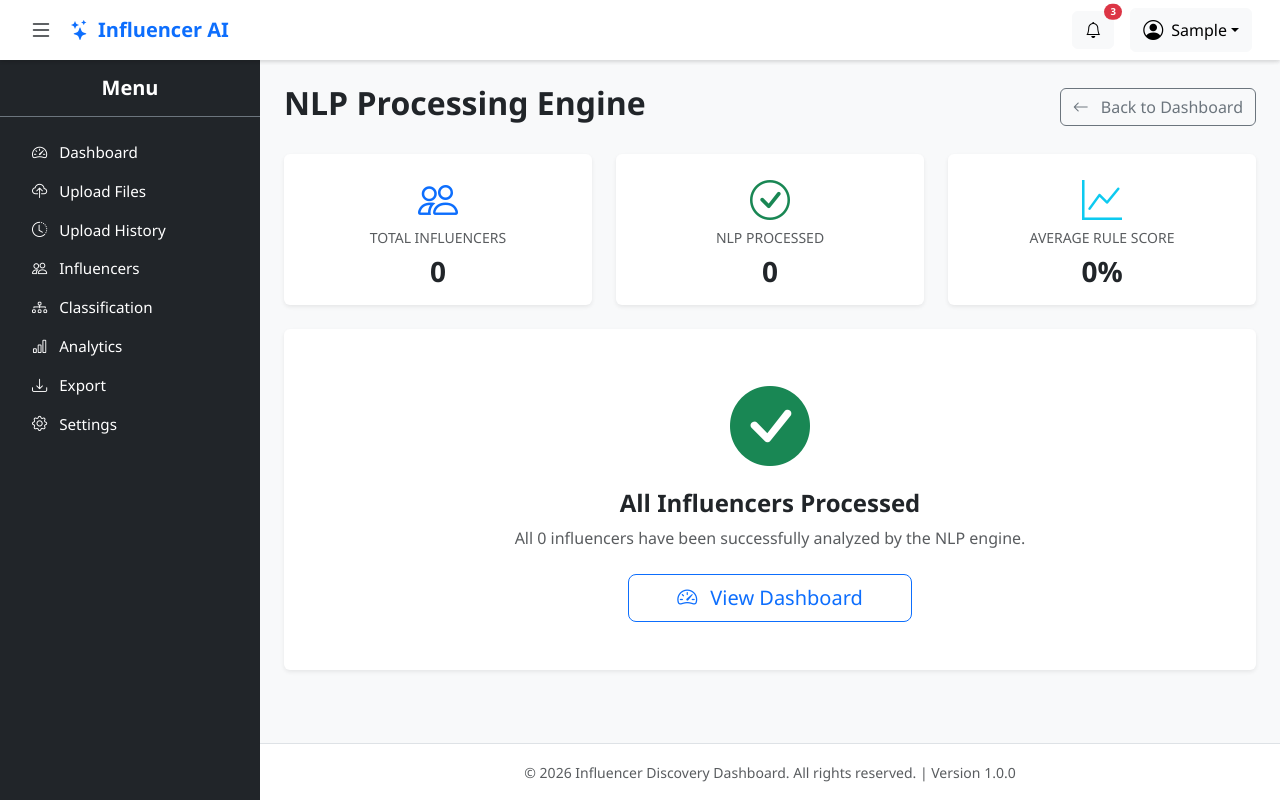
After one commit to SharmaVaibhav976531/AI-Influencer, a Django app: page /influencers/nlp/ in a window 1280 px wide. The commit adds this page. Run offline with Django 5.2, Linux system fonts and the light colour scheme; the visitor is signed in with stand-in values (Sample User, id 1); data that the repository does not hold is empty.

Commit message:
Implement NLP processing module for influencers with language detection, keyword and entity extraction, rule-based scoring, batch processing service, dashboard analytics, admin integration, routing, templates, and NLP dependencies

```diff
--- a/apps/dashboard/views.py
+++ b/apps/dashboard/views.py
@@ -1,6 +1,7 @@
 from django.contrib.auth.decorators import login_required
 from django.shortcuts import render
 from apps.uploads.models import Upload
+from apps.influencers.models import Influencer
 
 @login_required
 def home_view(request):
@@ -11,6 +12,9 @@ def home_view(request):
     successful_uploads = user_uploads.filter(status=Upload.Status.SUCCESS).count()
     failed_uploads = user_uploads.filter(status=Upload.Status.FAILED).count()
 
+    # NEW: NLP Stats
+    nlp_processed_count = Influencer.objects.filter(upload__user=request.user, nlp_processed_at__isnull=False).count()
+
     recent_uploads = user_uploads.order_by('-created_at')[:5]
 
     context = {
@@ -19,6 +23,7 @@ def home_view(request):
         'total_rows': total_rows,
         'successful_uploads': successful_uploads,
         'failed_uploads': failed_uploads,
+        'nlp_processed_count': nlp_processed_count,
         'recent_uploads': recent_uploads,
     }
     return render(request, 'dashboard/home.html', context)
--- a/apps/influencers/admin.py
+++ b/apps/influencers/admin.py
@@ -18,6 +18,10 @@ class InfluencerAdmin(admin.ModelAdmin):
         ('Details', {
             'fields': ('bio', 'description', 'language', 'location', 'email', 'website')
         }),
+        ('NLP Analysis', {
+            'fields': ('language_detected', 'language_confidence', 'rule_based_score', 'nlp_matched_groups', 'nlp_matched_keywords', 'extracted_keywords', 'extracted_entities', 'nlp_processed_at'),
+            'classes': ('collapse',)
+        }),
         ('System', {
             'fields': ('upload', 'is_active', 'raw_data', 'created_at', 'updated_at'),
             'classes': ('collapse',)
--- /dev/null
+++ b/apps/influencers/urls.py
@@ -0,0 +1,8 @@
+from django.urls import path
+from . import views
+
+app_name = 'influencers'
+
+urlpatterns = [
+    path('nlp/', views.nlp_processing_view, name='nlp_dashboard'),
+]
--- a/apps/influencers/views.py
+++ b/apps/influencers/views.py
@@ -1,3 +1,30 @@
-from django.shortcuts import render
+from django.shortcuts import render, redirect
+from django.contrib.auth.decorators import login_required
+from django.contrib import messages
+from django.db.models import Avg
+from .models import Influencer
+from .services import batch_process_nlp
 
-# Create your views here.
+@login_required
+def nlp_processing_view(request):
+    if request.method == "POST":
+        messages.info(request, "Starting NLP processing. This may take a moment...")
+        processed_count = batch_process_nlp(user=request.user)
+        messages.success(request, f"Successfully processed {processed_count} influencers.")
+        return redirect('influencers:nlp_dashboard')
+
+    total_influencers = Influencer.objects.filter(upload__user=request.user).count()
+    processed_influencers = Influencer.objects.filter(upload__user=request.user, nlp_processed_at__isnull=False).count()
+    pending_count = total_influencers - processed_influencers
+
+    avg_score = Influencer.objects.filter(
+        upload__user=request.user, nlp_processed_at__isnull=False
+    ).aggregate(Avg('rule_based_score'))['rule_based_score__avg'] or 0
+
+    context = {
+        'total_influencers': total_influencers,
+        'processed_influencers': processed_influencers,
+        'pending_count': pending_count,
+        'avg_score': round(avg_score, 2) if avg_score else 0,
+    }
+    return render(request, 'influencers/nlp_dashboard.html', context)
--- a/config/urls.py
+++ b/config/urls.py
@@ -10,6 +10,7 @@ urlpatterns = [
     path('', include('apps.authentication.urls')),
     path('dashboard/', include('apps.dashboard.urls')),
     path('uploads/', include('apps.uploads.urls')),
+    path('influencers/', include('apps.influencers.urls')),
 ]
 
 # Serve media files in development
--- /dev/null
+++ b/templates/influencers/nlp_dashboard.html
@@ -0,0 +1,74 @@
+{% extends 'base/base.html' %}
+
+{% block title %}NLP Processing | Influencer Discovery Dashboard{% endblock %}
+
+{% block content %}
+<div class="d-flex justify-content-between align-items-center mb-4">
+    <h2 class="fw-bold">NLP Processing Engine</h2>
+    <a href="{% url 'dashboard:home' %}" class="btn btn-outline-secondary">
+        <i class="bi bi-arrow-left me-2"></i> Back to Dashboard
+    </a>
+</div>
+
+<div class="row g-4 mb-4">
+    <div class="col-md-4">
+        <div class="card border-0 shadow-sm h-100">
+            <div class="card-body text-center">
+                <i class="bi bi-people text-primary fs-1 mb-2"></i>
+                <h6 class="text-muted small text-uppercase">Total Influencers</h6>
+                <h3 class="fw-bold mb-0">{{ total_influencers }}</h3>
+            </div>
+        </div>
+    </div>
+    <div class="col-md-4">
+        <div class="card border-0 shadow-sm h-100">
+            <div class="card-body text-center">
+                <i class="bi bi-check-circle text-success fs-1 mb-2"></i>
+                <h6 class="text-muted small text-uppercase">NLP Processed</h6>
+                <h3 class="fw-bold mb-0">{{ processed_influencers }}</h3>
+            </div>
+        </div>
+    </div>
+    <div class="col-md-4">
+        <div class="card border-0 shadow-sm h-100">
+            <div class="card-body text-center">
+                <i class="bi bi-graph-up text-info fs-1 mb-2"></i>
+                <h6 class="text-muted small text-uppercase">Average Rule Score</h6>
+                <h3 class="fw-bold mb-0">{{ avg_score }}%</h3>
+            </div>
+        </div>
+    </div>
+</div>
+
+<div class="card border-0 shadow-sm">
+    <div class="card-body p-5 text-center">
+        {% if pending_count > 0 %}
+            <div class="mb-4">
+                <i class="bi bi-cpu text-primary display-1"></i>
+                <h4 class="mt-3 fw-bold">Ready to Process</h4>
+                <p class="text-muted">
+                    There are {{ pending_count }} influencers waiting for NLP analysis.
+                    This will detect language, extract keywords, identify entities, and calculate rule-based scores.
+                </p>
+            </div>
+            <form method="post">
+                {% csrf_token %}
+                <button type="submit" class="btn btn-primary btn-lg px-5">
+                    <i class="bi bi-play-fill me-2"></i> Start NLP Processing
+                </button>
+            </form>
+        {% else %}
+            <div class="mb-4">
+                <i class="bi bi-check-circle-fill text-success display-1"></i>
+                <h4 class="mt-3 fw-bold">All Influencers Processed</h4>
+                <p class="text-muted">
+                    All {{ total_influencers }} influencers have been successfully analyzed by the NLP engine.
+                </p>
+            </div>
+            <a href="{% url 'dashboard:home' %}" class="btn btn-outline-primary btn-lg px-5">
+                <i class="bi bi-speedometer2 me-2"></i> View Dashboard
+            </a>
+        {% endif %}
+    </div>
+</div>
+{% endblock %}
```
Also changed, not shown: apps/influencers/models.py (+11 -0 lines), apps/influencers/services.py (added, +70 -0 lines), apps/influencers/utils.py (added, +107 -0 lines), requirements.txt (+48 -0 lines), templates/dashboard/home.html (+50 -3 lines), apps/influencers/migrations/0002_influencer_extracted_entities_and_more.py (added).
